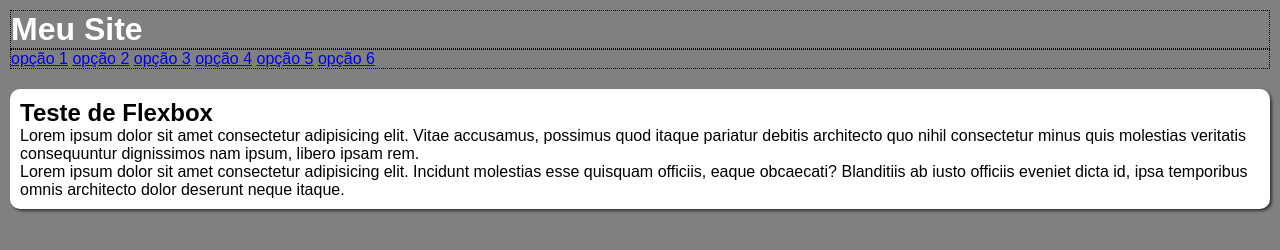
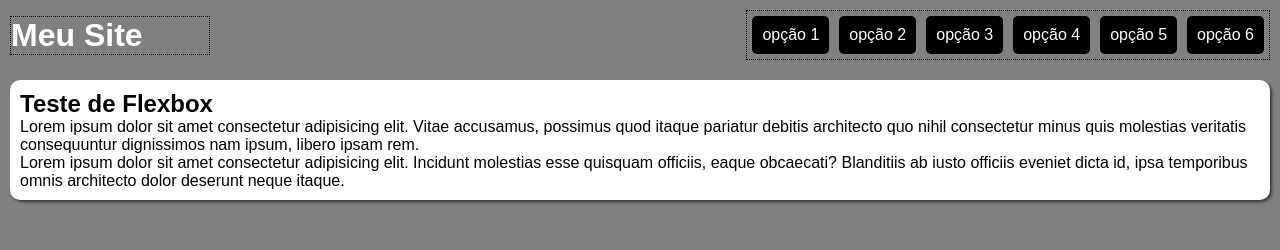
Before and after one commit to DaviBrito333/HTML-CSS, a plain HTML site: page EXERCICIOS/ex027/flex013-menu flexbox/index.html in a window 1280 px wide. Drawn offline with Linux system fonts and the light colour scheme.

Commit message:
menu criado

```diff
--- a/EXERCICIOS/ex027/flex013-menu flexbox/style.css
+++ b/EXERCICIOS/ex027/flex013-menu flexbox/style.css
@@ -18,14 +18,40 @@ header {
     background-color: gray;
     color: white;
     padding: 10px;
+
+    display: flex;
+    flex-flow: row wrap;
+    justify-content: space-between;
+    align-items: center;
 }
 
 h1 {
     border: 1px dotted black;
+    flex: 0 0 200px;
 }
 
 nav {
      border: 1px dotted black;
+
+     display: flex;
+     flex-flow: row wrap;
+     justify-content: flex-end;
+}
+
+nav > a {
+    background-color: black;
+    color: white;
+    padding: 10px;
+    margin: 5px;
+    border-radius: 5px;
+    text-decoration: none;
+    text-align: center;
+}
+
+nav > a:hover {
+    background-color: white;
+    color: black;
+    transition: background-color .5s;
 }
 
 main {
```
